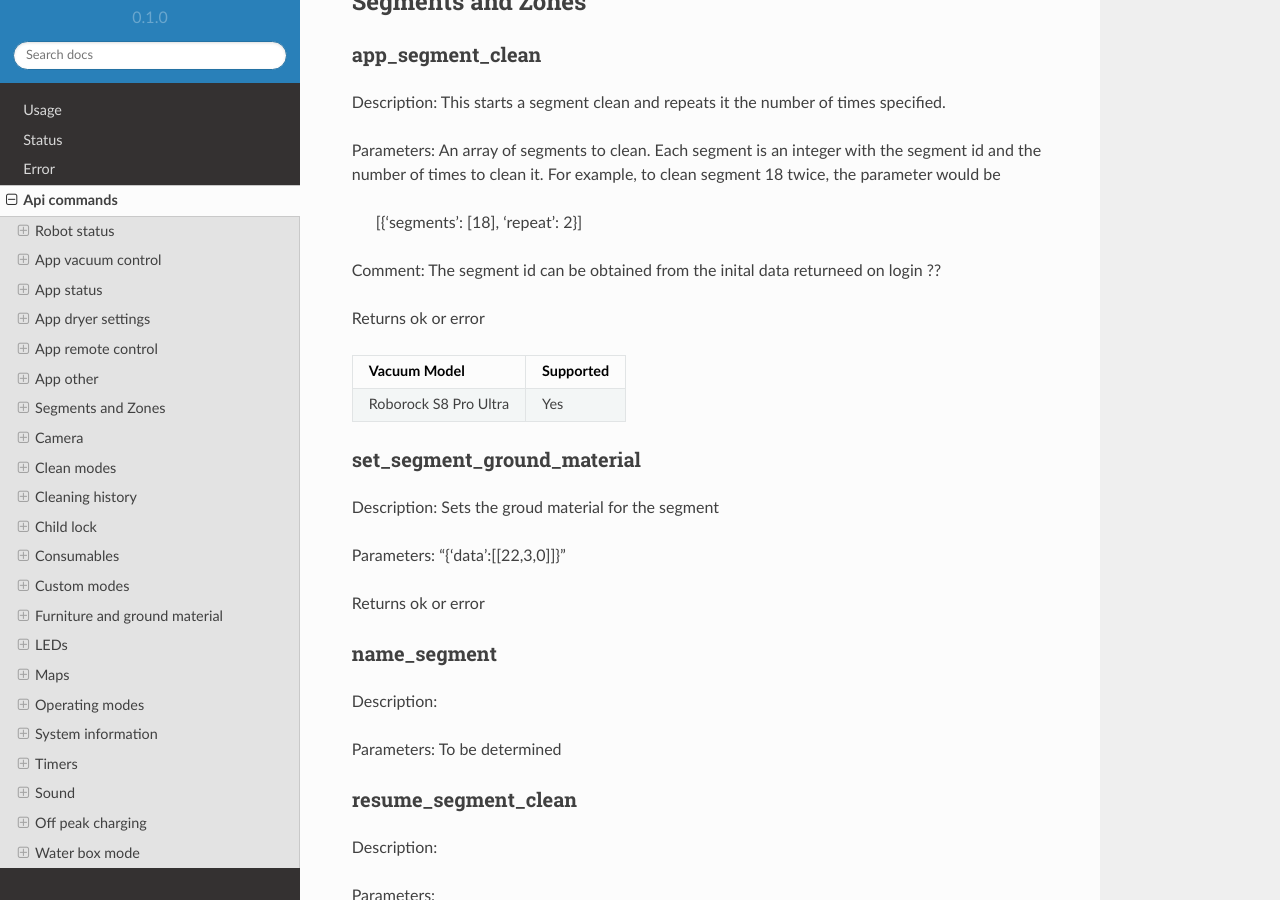
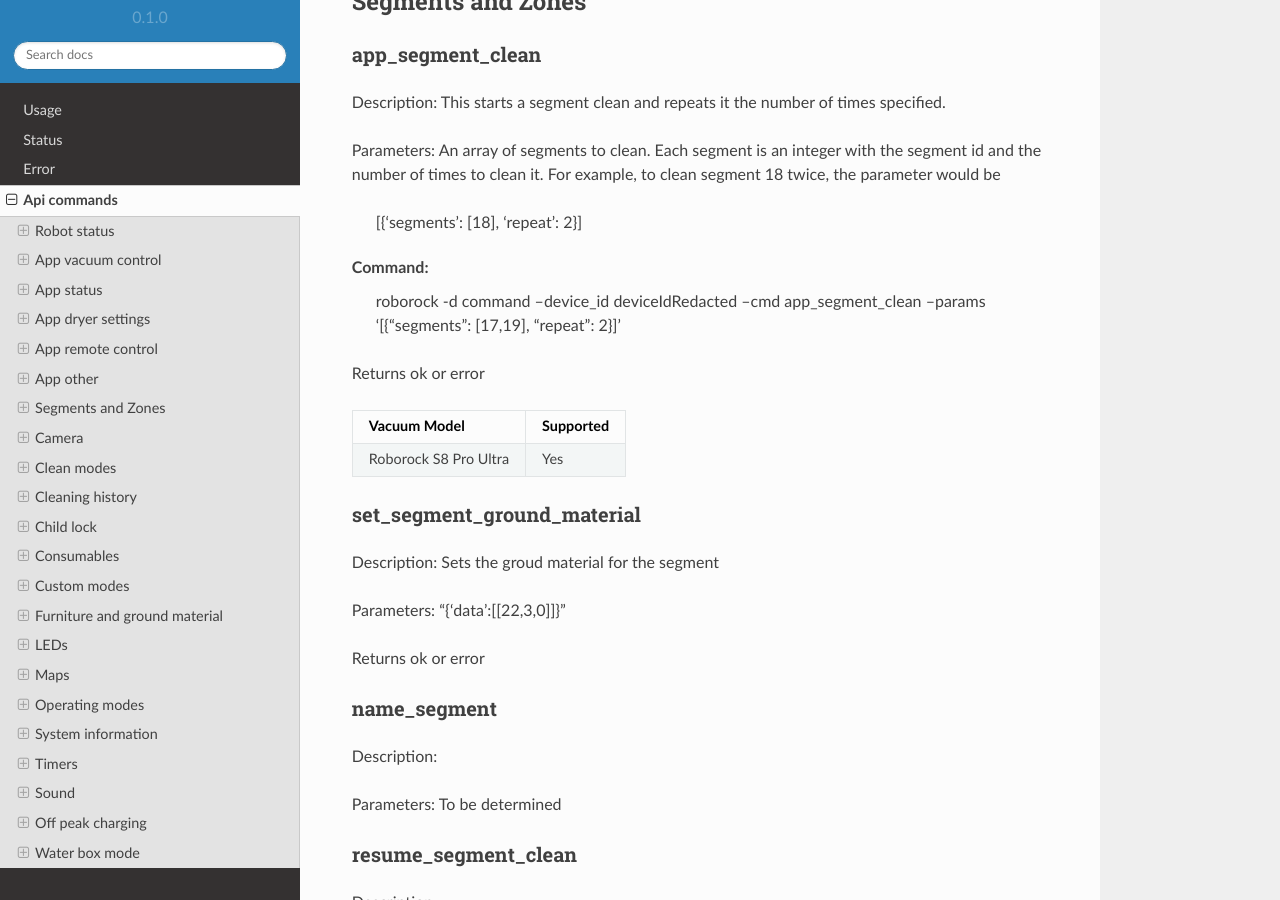
Before and after one commit to humbertogontijo/python-roborock, a Sphinx documentation site: the page built from docs/source/api_commands.rst, in a window 1280 px wide and 900 px high, scrolled down 11309 px. Built offline with Sphinx 7.4.7 and the Read the Docs theme 2.0.0, drawn with Linux system fonts in a browser that asks for light colours.

Commit message:
lint fixes from pre-commit

```diff
--- a/docs/source/api_commands.rst
+++ b/docs/source/api_commands.rst
@@ -548,7 +548,10 @@ Parameters: An array of segments to clean. Each segment is an integer with the s
 
  [{'segments': [18], 'repeat': 2}]
 
-Comment: The segment id can be obtained from the inital data returneed on login ??
+.. Comment: The segment id can be obtained from the initial data returned on login
+
+Command:
+    roborock -d command --device_id deviceIdRedacted --cmd app_segment_clean --params '[{"segments": [17,19], "repeat": 2}]'
 
 Returns ok or error
 
```
Also changed, not shown: .pre-commit-config.yaml, docs/source/usage.rst (line endings or trailing spaces).
